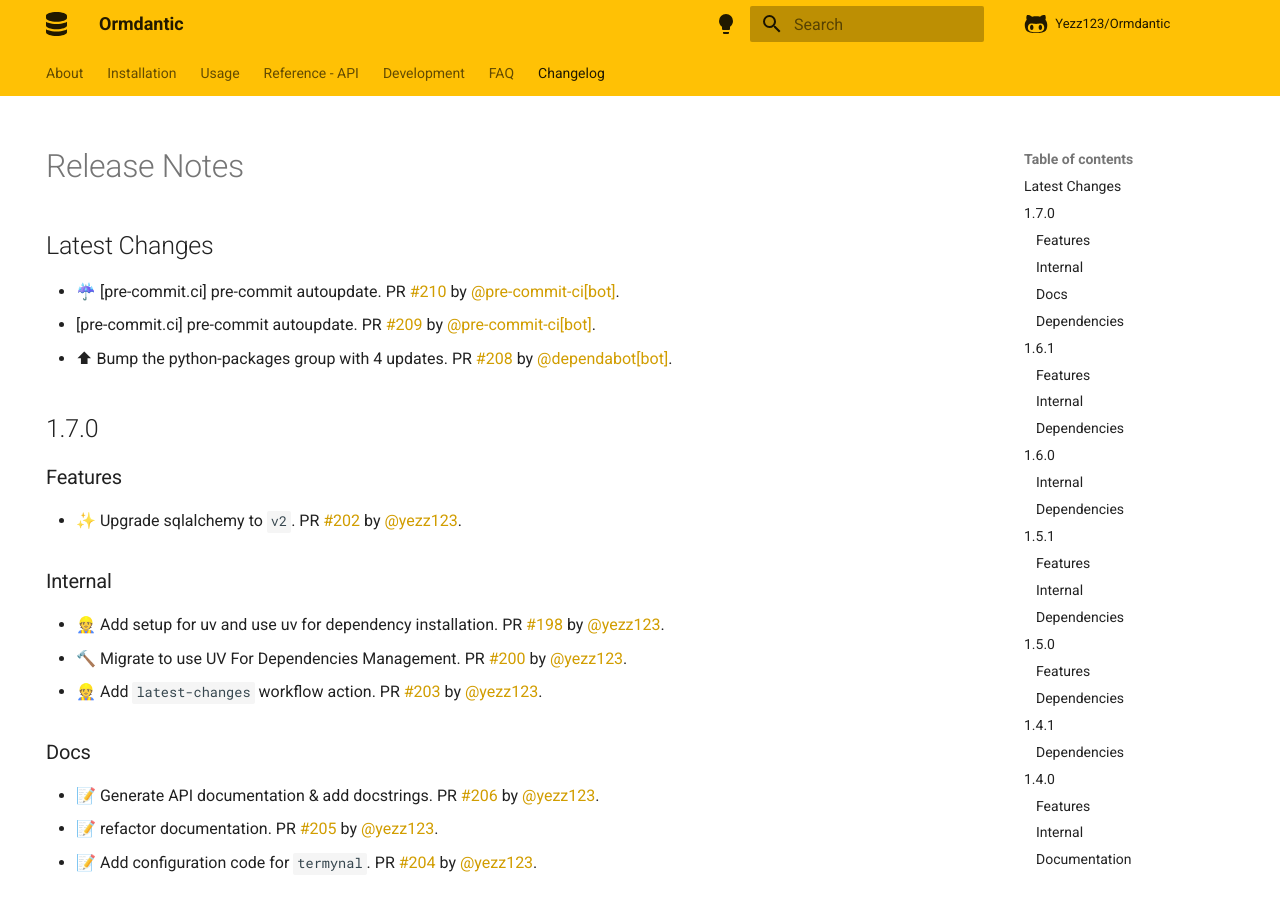
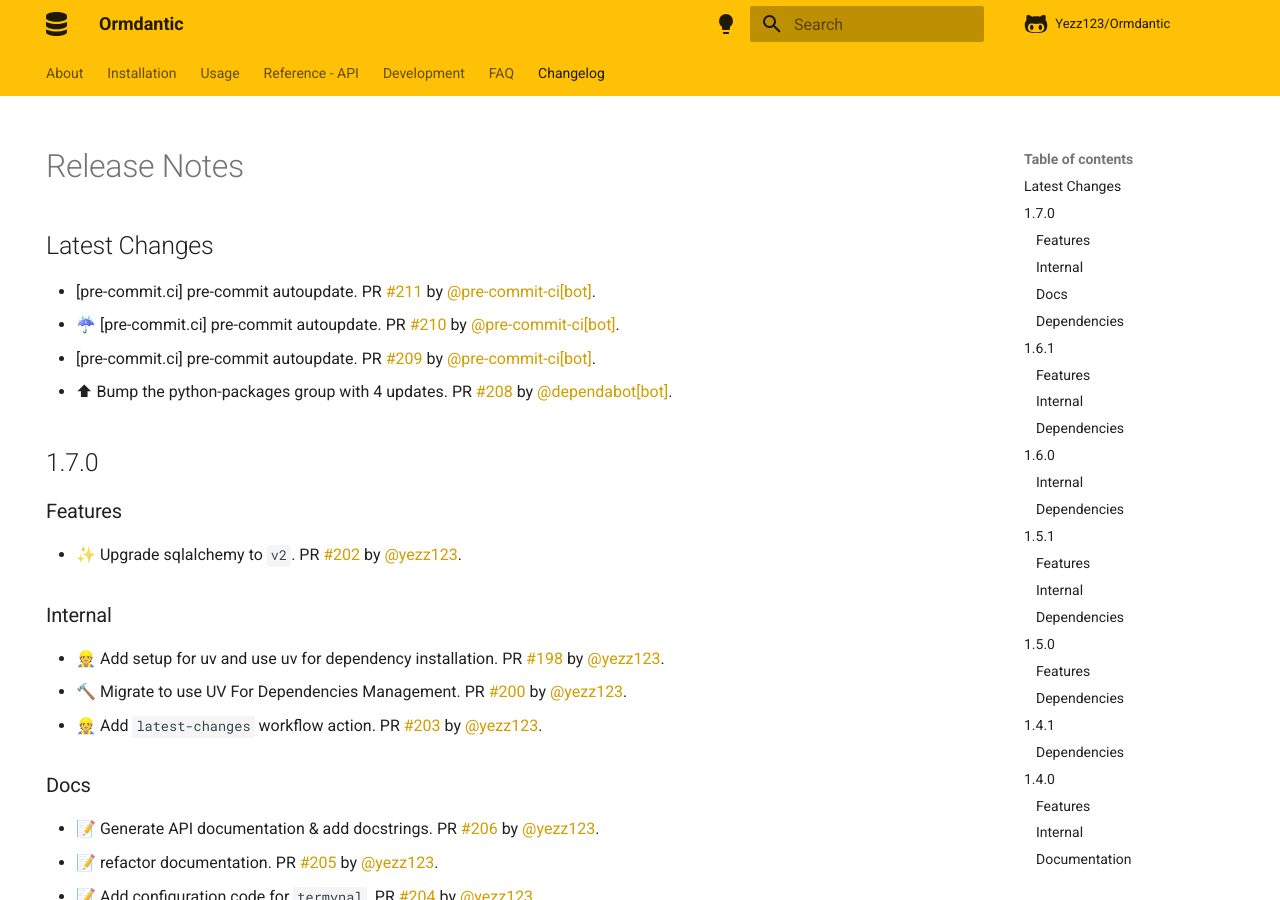
Before and after one commit to yezz123/ormdantic, an MkDocs documentation site: the page built from docs/release.md, in a window 1280 px wide and 900 px high. Built offline with MkDocs 1.6.1 and Material for MkDocs 9.7.7, drawn with Linux system fonts in a browser that asks for light colours; comment, search, counter and statistics services are not loaded.

Commit message:
📝 Update release notes

```diff
--- a/docs/release.md
+++ b/docs/release.md
@@ -7,6 +7,7 @@ hide:
 
 ## Latest Changes
 
+* [pre-commit.ci] pre-commit autoupdate. PR [#211](https://github.com/yezz123/ormdantic/pull/211) by [@pre-commit-ci[bot]](https://github.com/apps/pre-commit-ci).
 * ☔ [pre-commit.ci] pre-commit autoupdate. PR [#210](https://github.com/yezz123/ormdantic/pull/210) by [@pre-commit-ci[bot]](https://github.com/apps/pre-commit-ci).
 * [pre-commit.ci] pre-commit autoupdate. PR [#209](https://github.com/yezz123/ormdantic/pull/209) by [@pre-commit-ci[bot]](https://github.com/apps/pre-commit-ci).
 * ⬆ Bump the python-packages group with 4 updates. PR [#208](https://github.com/yezz123/ormdantic/pull/208) by [@dependabot[bot]](https://github.com/apps/dependabot).
```
